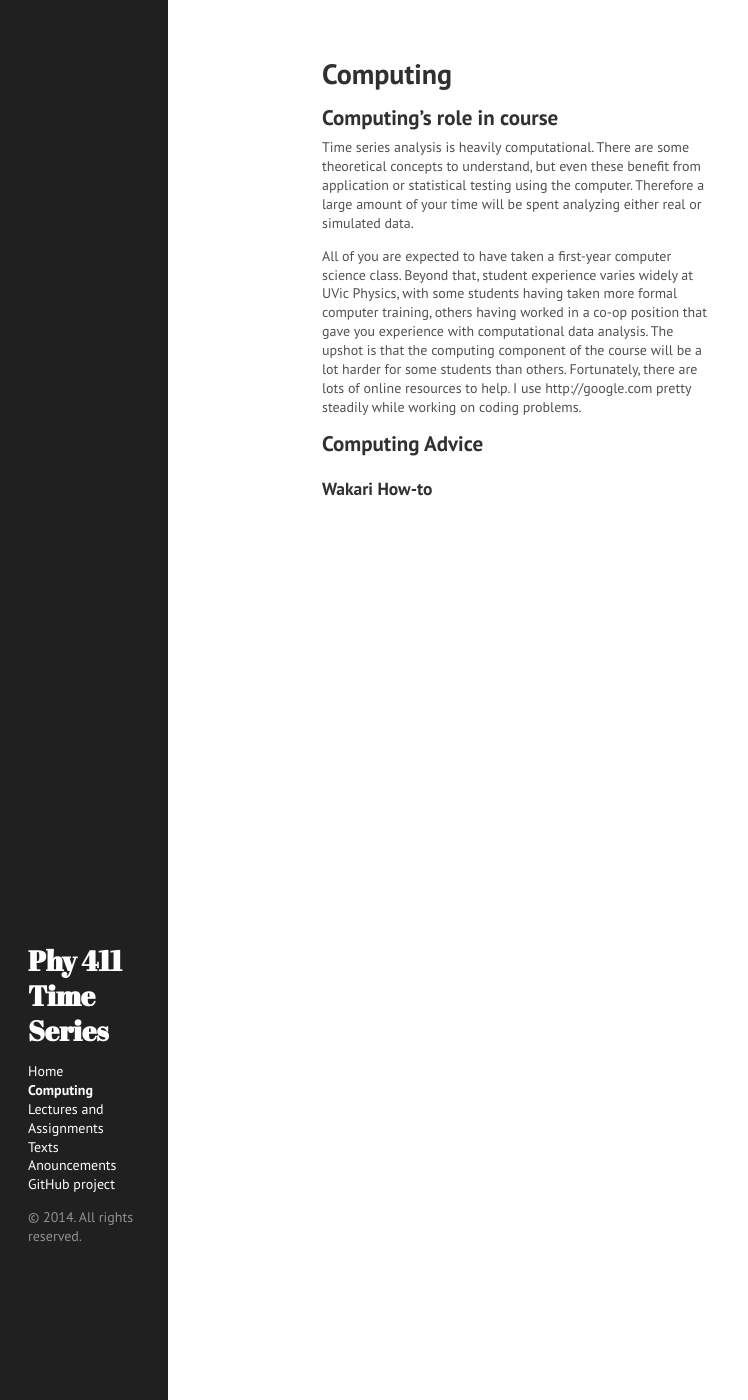
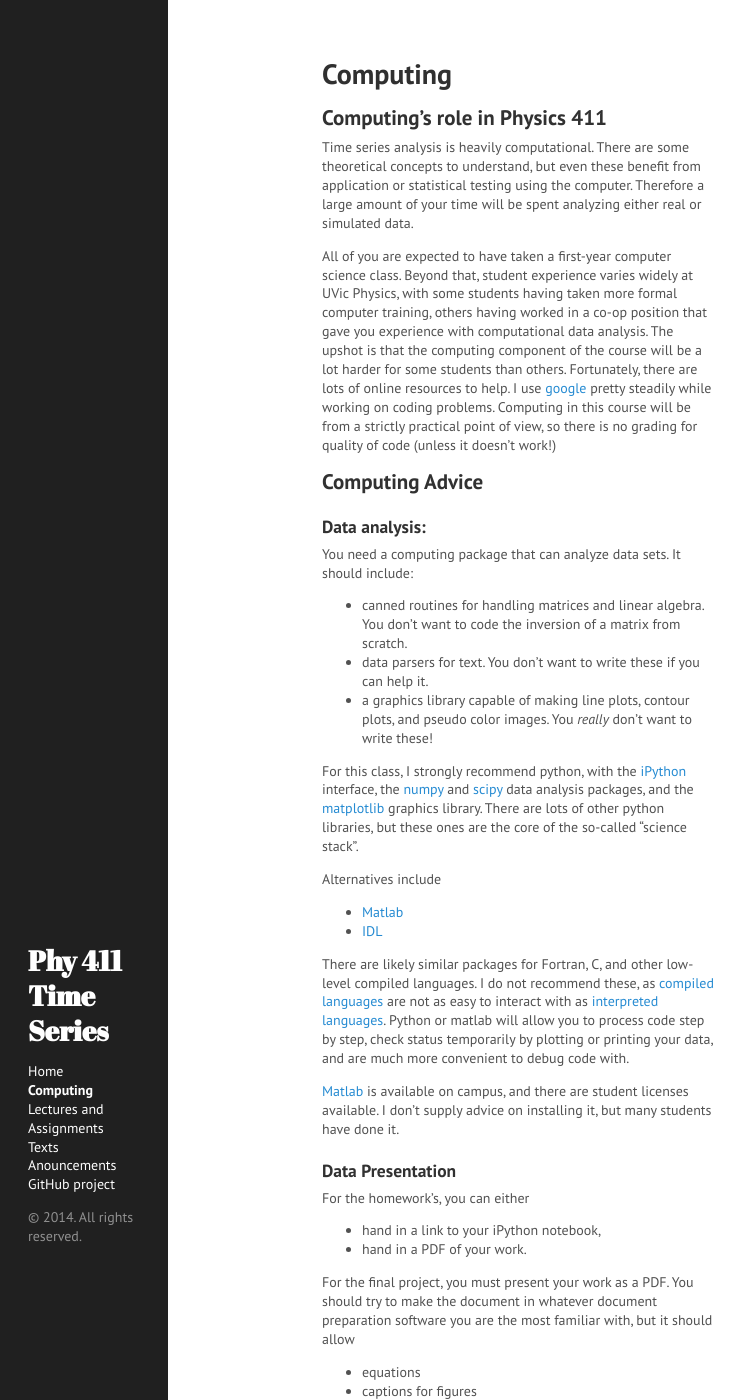
Before and after one commit to jklymak/Phy411, a Jekyll site: the page built from Computing.md, in a window 1280 px wide and 1400 px high. Shown: the whole window, without its empty margins (0-748 px from the left). Built offline with Jekyll 4.4.1, drawn with Linux system fonts in a browser that asks for light colours; Markdown is read by kramdown in place of the engine named in the settings; some of the changed text lies outside the part shown.

Commit message:
Large edits in Computing

```diff
--- a/Computing.md
+++ b/Computing.md
@@ -3,13 +3,74 @@ layout: page
 title: Computing
 ---
 
-## Computing's role in course
+## Computing's role in Physics 411 ##
 
 Time series analysis is heavily computational.  There are some theoretical concepts to understand, but even these benefit from application or statistical testing using the computer.  Therefore a large amount of your time will be spent analyzing either real or simulated data.
 
-All of you are expected to have taken a first-year computer science class.  Beyond that, student experience varies widely at UVic Physics, with some students having taken more formal computer training, others having worked in a co-op position that gave you experience with computational data analysis.  The upshot is that the computing component of the course will be a lot harder for some students than others.  Fortunately, there are lots of online resources to help.  I use http://google.com pretty steadily while working on coding problems.
+All of you are expected to have taken a first-year computer science class.  Beyond that, student experience varies widely at UVic Physics, with some students having taken more formal computer training, others having worked in a co-op position that gave you experience with computational data analysis.  The upshot is that the computing component of the course will be a lot harder for some students than others.  Fortunately, there are lots of online resources to help.  I use [google](http://google.com) pretty steadily while working on coding problems.  Computing in this course will be from a strictly practical point of view, so there is no grading for quality of code (unless it doesn't work!)
+
+## Computing Advice ##
+
+### Data analysis: ###
+
+You need a computing package that can analyze data sets.  It should include:
+
+  - canned routines for handling matrices and linear algebra.  You don't want to code the inversion of a matrix from scratch.
+  - data parsers for text. You don't want to write these if you can help it.
+  - a graphics library capable of making line plots, contour plots, and pseudo color images.  You *really* don't want to write these!
+
+For this class, I strongly recommend python, with the [iPython](http://ipython.org) interface, the [numpy](numpy.org) and [scipy](scipy.org) data analysis packages, and the [matplotlib](matplotlib.org) graphics library.  There are lots of other python libraries, but these ones are the core of the so-called "science stack".
+
+Alternatives include
+
+  - [Matlab](mathworks.com)
+  - [IDL](http://www.exelisvis.com/ProductsServices/IDL.aspx)
+
+There are likely similar packages for Fortran, C, and other low-level compiled languages.  I do not recommend these, as [compiled languages](http://en.wikipedia.org/wiki/Compiled_language) are not as easy to interact with as [interpreted languages](http://en.wikipedia.org/wiki/Interpreted_language).  Python or matlab will allow you to process code step by step, check status temporarily by plotting or printing your data, and are much more convenient to debug code with.
+
+[Matlab](mathworks.com) is available on campus, and there are student licenses available.  I don't supply advice on installing it, but many students have done it.
+
+### Data Presentation ###
+
+For the homework's, you can either
+
+  - hand in a link to your iPython notebook,
+  - hand in a PDF of your work.
+
+For the final project, you must present your work as a PDF.  You should try to make the document in whatever document preparation software you are the most familiar with, but it should allow
+
+  - equations
+  - captions for figures
+
+I typically use [LaTeX](http://www.latex-project.org).  You may be more familiar with [Word](office.microsoft.com/word).
+
+## Using the Python Stack ##
+
+Here you have two alternatives.  The first is to do the computing in the cloud using [Wakari](http://www.wakari.io).  Wakari will give you a full iPython environment, including [iPython Notebook](http://ipython.org/notebook.html).  Much of the the course materials are written as iPython Notebooks, and using Notebooks to do your assignments will be the most efficient way to do your homework.  I'll give a step-by-step guide to Wakari below.
+
+The other alternative is to install python and iPython on your own computer. I strongly recommend using the [Anaconda distribution](https://store.continuum.io/cshop/anaconda/).  Download the install to your machine, and run the commands.  It will install all the python libraries needed in this course, and it is how I install python.
+
+I **do not** recommend trying to install python and all the libraries yourself by hand.  It is a lot of work, and two years ago when I taught this course caused a lot of grief.  If you are not familiar with installing free software on your computer, I recommend using [Wakari](http://www.wakari.io).
+
+### Wakari How-To ###
+
+  1. Go to [http://www.wakari.io](http://www.wakari.io), and "Create an Account"
+  2. When you go into Wakari, read the test document they give you "01_notebook_introduction".  It is a good introduction to how python notebooks work.
+  3. To download a notebook from my website you would go to the icon that looks like the earth to upload the notebook.
+![Wakari upload location](figs/Wakari_resize.png)
+  4. When it asks you for a URL, you could put in: `https://raw.githubusercontent.com/jklymak/Phy411/master/lectures/Lecture-00-Intro-Python.ipynb=`  You should then have the notebook in your directory:
+![Wakari upload location](figs/Wakari2_resize.png)
+  5. Ideally, you will organize your files a bit.  You can use the interface on the left to make folders (i.e. `lectures`, `assignments`, `finalproject`)
+  6. The best thing is that you can modify the Notebook you just downloaded (as opposed to the static view [here](http://nbviewer.ipython.org/github/jklymak/Phy411/blob/master/lectures/Lecture-00-Intro-Python.ipynb)).  For example, in the "cell" under "Illustrative examples" you could change the line that reads:
+`ax1.plot(time,y2,label='$y_2$')` to read `ax1.plot(time,y2,label='$y_2$',color='r')`.  Hitting shift-Enter will re-execute the "cell", and the color of the plot below the code should change to red.
+  7. When you are done editing the notebook, you can "save" it.
+  8. If you want to share the notebook, i.e. with your professor, or other students, you just hit the "Share" button in the left hand panel, and follow the instructions to get a link to the notebook.
+
+### Your Own Computer How-To ###
 
 
-## Computing Advice
+If you really want to use your own computer, I still recommend using iPython Notebooks.  This requires running some commands in the command window.
 
-### Wakari How-to
+  1. In the terminal, go to the directory with the notebooks you want to work on (or an empty directory).
+  2. run `ipython notebook`  If you have set everything up properly using anaconda, Firefox or another browser should open with a list of iPython notebooks.
+  3. If you want to get one of my notebooks, you can go to github: [https://github.com/jklymak/Phy411/](https://github.com/jklymak/Phy411/), navigate to `lectures`, open `Lecture-00-Intro-Python.ipynb`, and then right-click on the `Raw` button and "Download Linked File As.." to save to your machine.
```
Also changed, not shown: 2 other files.
